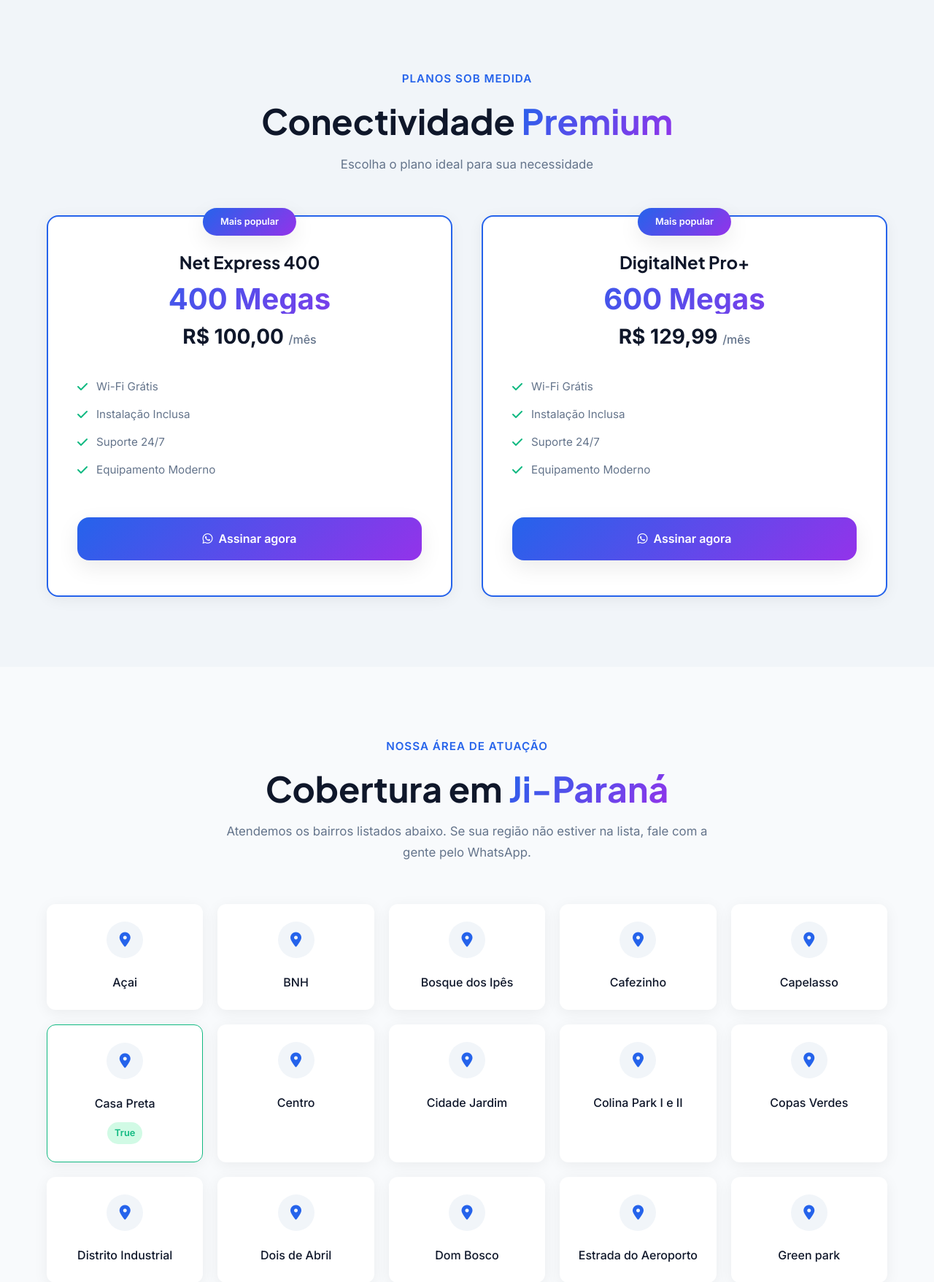
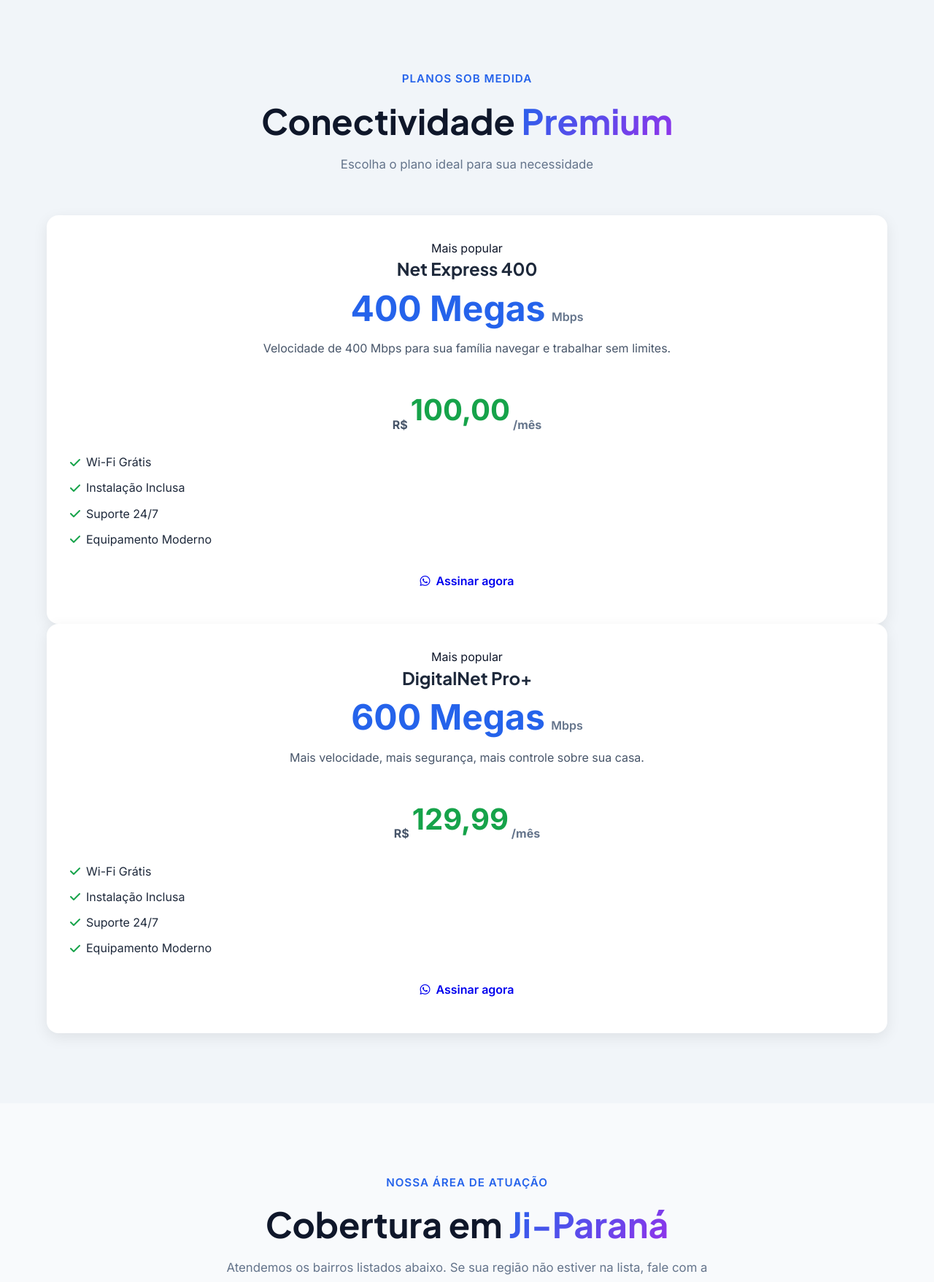
Before and after one commit to l1an1209/digitalnet, a Django app: page / in a window 1280 px wide. Shown: the part 1419-3176 px from the top of the page at 73% size. Run offline with Django 5.2, Linux system fonts and the light colour scheme; data comes from the database, SQL or seed files in the repository; both versions use the stored data as it was after the commit.

Commit message:
Estilização moderna dos cards de planos: velocidade, preço e descrição destacados

```diff
--- a/meu_site/static/core/style.css
+++ b/meu_site/static/core/style.css
@@ -497,131 +497,163 @@ p {
 /* =========================
    PLANOS / CARDS
 ========================= */
-.pricing-grid {
-  display: grid;
-  grid-template-columns: repeat(auto-fit, minmax(300px, 1fr));
-  gap: 2.5rem;
-  margin-top: 2rem;
+/* Cards de preços */
+.pricing-card {
+  background: #fff;
+  border-radius: 16px;
+  padding: 2rem;
+  text-align: center;
+  box-shadow: 0 8px 24px rgba(0,0,0,0.08);
+  transition: transform 0.3s ease, box-shadow 0.3s ease;
 }
 
-.card {
-  background: white;
-  border-radius: var(--border-radius);
-  padding: 3rem 2.5rem;
-  text-align: center;
-  box-shadow: var(--shadow-card);
-  transition: var(--transition);
-  border: 1px solid var(--gray-light);
-  position: relative;
-  display: flex;
-  flex-direction: column;
+.pricing-card:hover {
+  transform: translateY(-8px);
+  box-shadow: 0 12px 32px rgba(0,0,0,0.15);
 }
 
-.card:hover {
-  transform: translateY(-8px);
-  box-shadow: var(--shadow-hover);
-  border-color: var(--primary-light);
+/* Nome do plano */
+.plan-name {
+  font-size: 1.4rem;
+  font-weight: 700;
+  margin-bottom: 1rem;
+  color: #1e293b;
 }
 
-.card.featured {
-  border: 2px solid var(--primary);
-  transform: scale(1.03);
+/* Velocidade gigante */
+.plan-speed {
+  margin: 1rem 0;
 }
 
-.card.featured:hover {
-  transform: scale(1.03) translateY(-8px);
-}
-
-.card .badge {
-  position: absolute;
-  top: -12px;
-  left: 50%;
-  transform: translateX(-50%);
-  background: linear-gradient(135deg, var(--primary), var(--secondary));
-  color: white;
-  font-size: 0.8rem;
-  font-weight: 600;
-  padding: 0.5rem 1.5rem;
-  border-radius: 50px;
-  box-shadow: var(--shadow);
-  white-space: nowrap;
-}
-
-.card h3 {
-  font-size: 1.5rem;
-  margin-bottom: 1rem;
-  color: var(--dark);
-}
-
-.card .speed {
-  font-size: 2.5rem;
+.speed-number {
+  font-size: 3rem;
   font-weight: 800;
-  background: linear-gradient(135deg, var(--primary), var(--secondary));
-  -webkit-background-clip: text;
-  -webkit-text-fill-color: transparent;
-  background-clip: text;
-  margin-bottom: 0.5rem;
+  color: var(--primary);
   line-height: 1;
 }
 
-.card .price {
-  font-size: 1.75rem;
-  font-weight: 700;
-  color: var(--dark);
-  margin-bottom: 2rem;
+.speed-label {
+  font-size: 1rem;
+  font-weight: 600;
+  color: #64748b;
+  margin-left: 4px;
 }
 
-.card .price span {
-  font-size: 1rem;
-  font-weight: 500;
-  color: var(--gray);
+/* Preço destacado */
+.plan-price {
+  margin: 1.5rem 0;
+  font-weight: 700;
+  display: flex;
+  justify-content: center;
+  align-items: flex-end;
+  gap: 4px;
 }
 
-.card p {
+.plan-price .currency {
   font-size: 1rem;
-  color: var(--gray);
-  margin-bottom: 2rem;
+  color: #475569;
 }
 
+.plan-price .price-number {
+  font-size: 2.5rem;
+  font-weight: 800;
+  color: #16a34a;
+}
+
+.plan-price .per-month {
+  font-size: 1rem;
+  color: #64748b;
+}
+
+/* Descrição */
+.plan-description {
+  font-size: 0.95rem;
+  color: #475569;
+  margin: 0.5rem 0 1rem;
+  min-height: 40px; /* evita cards desalinhados */
+}
+
+/* Lista de benefícios */
 .benefits-list {
+  text-align: left;
+  margin: 1rem 0;
+  padding-left: 0;
   list-style: none;
-  margin-bottom: 2.5rem;
-  text-align: left;
 }
 
 .benefits-list li {
   display: flex;
   align-items: center;
-  gap: 0.75rem;
-  margin-bottom: 0.75rem;
-  color: var(--gray);
-  font-size: 0.95rem;
+  margin-bottom: 0.5rem;
+  color: #1e293b;
 }
 
 .benefits-list i {
-  color: var(--success);
-  font-size: 1rem;
+  color: #16a34a;
+  margin-right: 8px;
+}
+/* Título do plano */
+.card h3 {
+  font-size: 1.5rem;
+  font-weight: 700;
+  color: #1e293b;
+  margin-bottom: 0.8rem;
 }
 
-.card .cta.block {
-  display: flex;
-  width: 100%;
-  padding: 1rem;
-  border-radius: var(--border-radius);
-  background: linear-gradient(135deg, var(--primary), var(--secondary));
-  color: white;
-  font-weight: 600;
-  text-decoration: none;
-  transition: var(--transition);
-  box-shadow: var(--shadow);
-  justify-content: center;
-  margin-top: auto;
+/* Velocidade (número grande e chamativo) */
+.card .speed {
+  font-size: 2.8rem;
+  font-weight: 800;
+  color: #2563eb; /* azul primário */
+  margin: 0.5rem 0 1rem;
+  letter-spacing: -1px;
 }
 
-.card .cta.block:hover {
-  transform: translateY(-3px);
-  box-shadow: var(--shadow-hover);
+/* Descrição */
+.card .plan-description {
+  font-size: 1rem;
+  color: #475569;
+  margin-bottom: 1.2rem;
+  min-height: 40px;
 }
+
+/* Preço destacado */
+.card .price {
+  font-size: 2rem;
+  font-weight: 800;
+  color: #16a34a; /* verde premium */
+  margin: 1rem 0;
+}
+
+.card .price span {
+  font-size: 0.9rem;
+  color: #64748b;
+  font-weight: 500;
+}
+
+/* Efeito moderno no card */
+.card {
+  background: #fff;
+  border-radius: 16px;
+  padding: 2rem;
+  text-align: center;
+  box-shadow: 0 6px 20px rgba(0,0,0,0.08);
+  transition: transform 0.3s ease, box-shadow 0.3s ease;
+}
+
+.card:hover {
+  transform: translateY(-6px);
+  box-shadow: 0 12px 28px rgba(0,0,0,0.12);
+}
+
+.card .speed {
+  font-size: 2.8rem;
+  font-weight: 800;
+  background: linear-gradient(90deg, #2563eb, #9333ea);
+
+  -webkit-text-fill-color: transparent;
+}
+
 
 /* =========================
    COBERTURA / ÁREA DE ATUAÇÃO
--- a/meu_site/templates/core/home.html
+++ b/meu_site/templates/core/home.html
@@ -155,19 +155,37 @@
       <h2 class="section-title">Conectividade <span class="text-gradient">Premium</span></h2>
       <p>Escolha o plano ideal para sua necessidade</p>
     </div>
+
     <div class="pricing-grid">
       {% for plano in planos %}
-        <article class="card {% if plano.destaque %}featured{% endif %}">
+      <article class="card pricing-card {% if plano.destaque %}featured{% endif %}">
         {% if plano.destaque %}<span class="badge">Mais popular</span>{% endif %}
-          <h3>{{ plano.nome }}</h3>
-          <div class="speed">{{ plano.velocidade }}</div>
-          <div class="price">R$ {{ plano.preco }} <span>/mês</span></div>
+
+        <h3 class="plan-name">{{ plano.nome }}</h3>
+
+        <!-- Velocidade grande e chamativa -->
+        <div class="plan-speed">
+          <span class="speed-number">{{ plano.velocidade }}</span>
+          <span class="speed-label">Mbps</span>
+        </div>
+
+        <!-- Descrição -->
+        <p class="plan-description">{{ plano.descricao }}</p>
+
+        <!-- Preço destacado -->
+        <div class="plan-price">
+          <span class="currency">R$</span>
+          <span class="price-number">{{ plano.preco }}</span>
+          <span class="per-month">/mês</span>
+        </div>
+
         <ul class="benefits-list">
           <li><i class="fas fa-check"></i> Wi-Fi Grátis</li>
           <li><i class="fas fa-check"></i> Instalação Inclusa</li>
           <li><i class="fas fa-check"></i> Suporte 24/7</li>
           <li><i class="fas fa-check"></i> Equipamento Moderno</li>
         </ul>
+
         <a class="cta block" href="https://wa.me/5569993735169?text={{ plano.whatsapp_text|urlencode }}" target="_blank" rel="noopener">
           <i class="fab fa-whatsapp"></i>
           Assinar agora
@@ -179,6 +197,7 @@
     </div>
   </div>
 </section>
+
 
   <!-- COBERTURA SECTION -->
   <section id="cobertura" class="section">
```
Also changed, not shown: db.sqlite3. Lines whose indentation alone changed are shown as unchanged.
